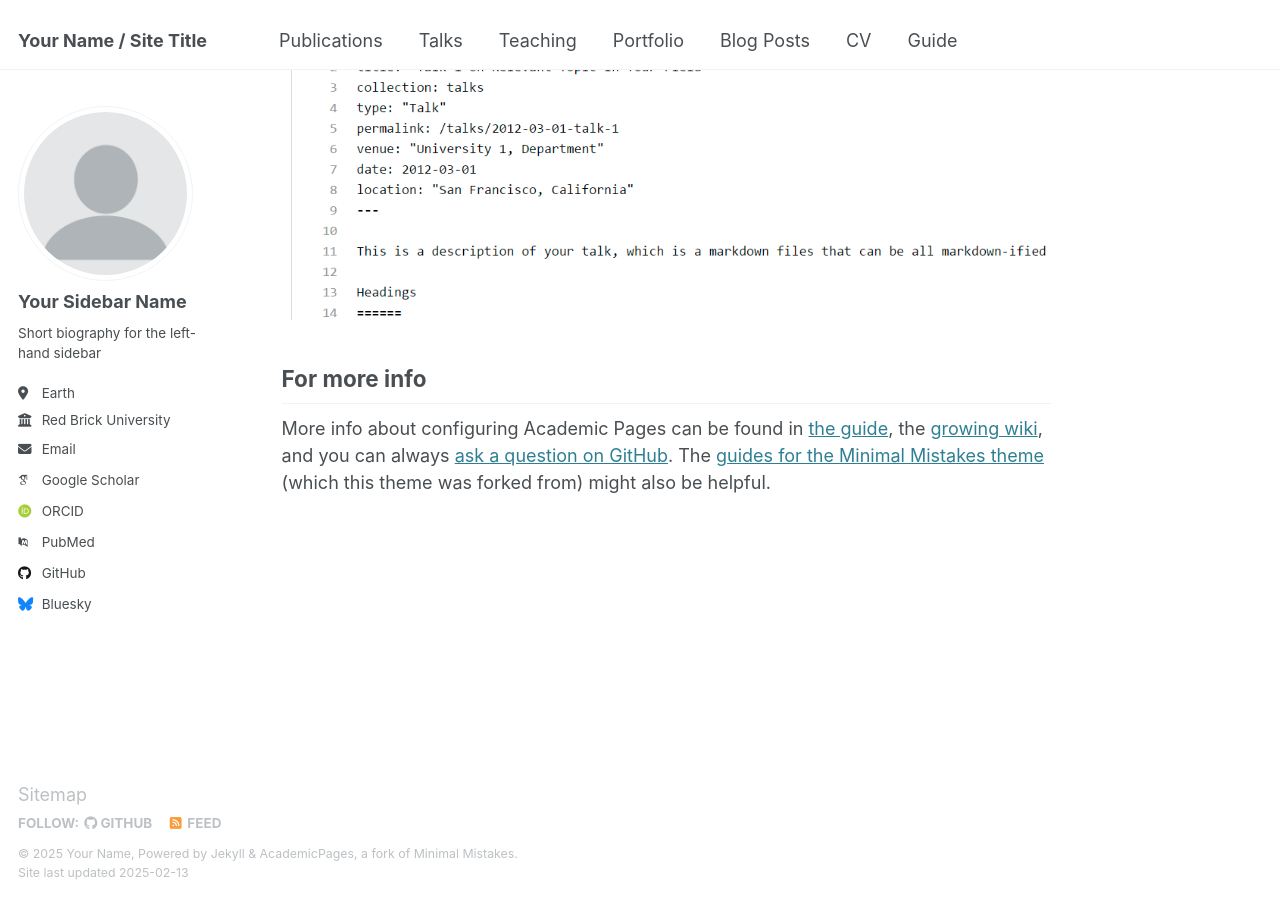
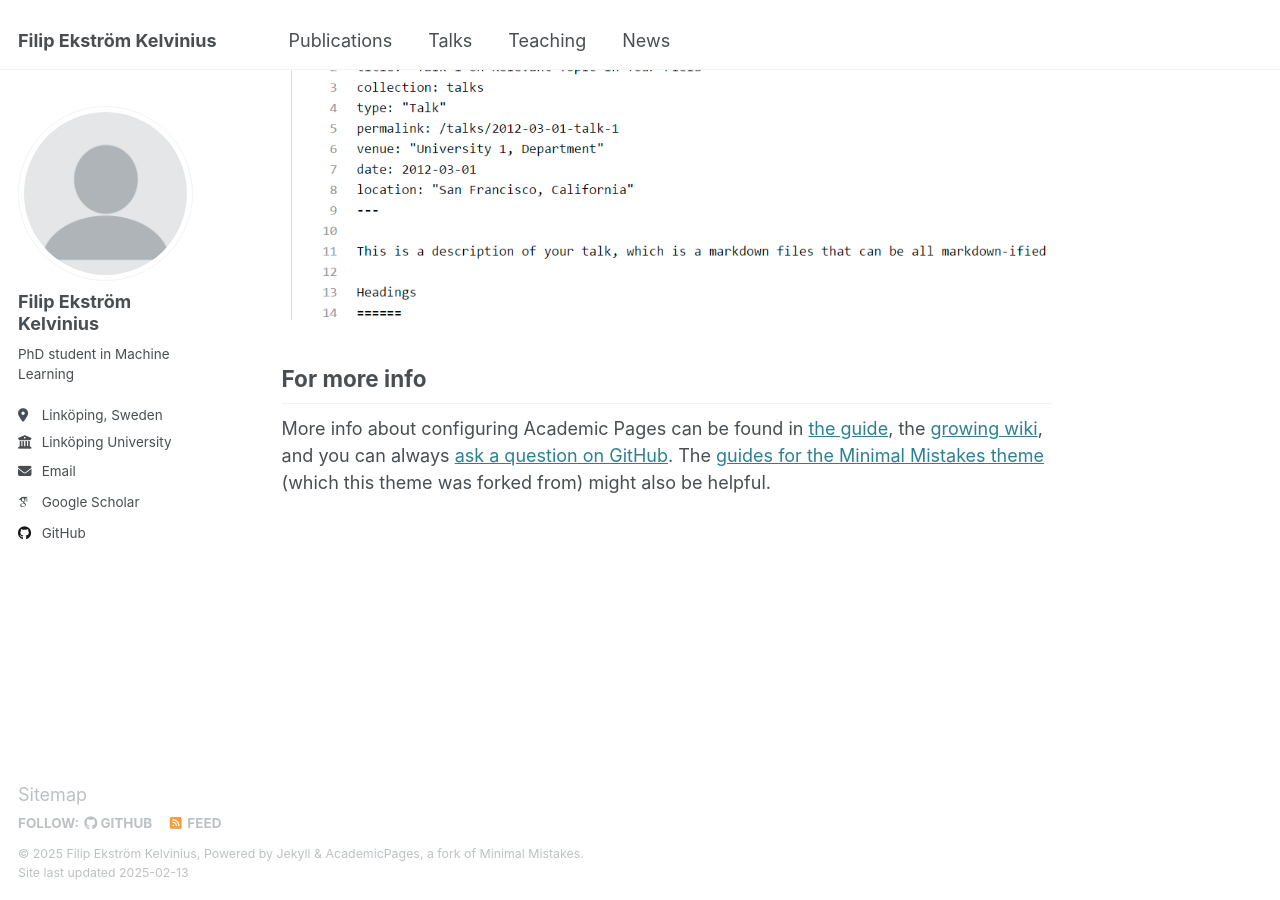
Before and after one commit to filipekstrm/filipekstrm.github.io, a Jekyll site: the page built from _pages/about.md, in a window 1280 px wide and 900 px high, scrolled down 2642 px. Built offline with Jekyll 4.4.1, drawn with Linux system fonts in a browser that asks for light colours; some web fonts are replaced.

Commit message:
site wide

```diff
--- a/_config.yml
+++ b/_config.yml
@@ -9,13 +9,13 @@
 # Basic Site Settings
 locale                   : "en-US"
 site_theme               : "default"
-title                    : "Your Name / Site Title"
+title                    : "Filip Ekström Kelvinius"
 title_separator          : "-"
-name                     : &name "Your Name"
+name                     : &name "Filip Ekström Kelvinius"
 description              : &description "personal description"
-url                      : https://academicpages.github.io # the base hostname & protocol for your site e.g. "https://[your GitHub username].github.io"
+url                      : https://filipekstrm.github.io # the base hostname & protocol for your site e.g. "https://[your GitHub username].github.io"
 baseurl                  : "" # the subpath of your site, e.g. "/blog"
-repository               : "academicpages/academicpages.github.io"
+repository               : "filipekstrm/filipekstrm.github.io"
 
 # Site Author - The following control what appear as part of the author content on the side bar.
 #               If a field is blank the icon and link will not appear, otherwise it will be shown.
@@ -23,21 +23,21 @@ repository               : "academicpages/academicpages.github.io"
 author:
   # Biographic information
   avatar           : "profile.png"
-  name             : "Your Sidebar Name"
+  name             : "Filip Ekström Kelvinius"
   pronouns         : # example: "she/her"
-  bio              : "Short biography for the left-hand sidebar"
-  location         : "Earth"
-  employer         : "Red Brick University"
+  bio              : "PhD student in Machine Learning"
+  location         : "Linköping, Sweden"
+  employer         : "Linköping University"
   uri              : # URL
-  email            : "none@example.org"
+  email            : "filip.ekstrom at liu.se"
 
   # Academic websites
   arxiv            : # URL - Update with the correct link to your profile
-  googlescholar    : "https://scholar.google.com/citations?user=PS_CX0AAAAAJ"
+  googlescholar    : "https://scholar.google.com/citations?user=L94IReoAAAAJ&hl=en"
   impactstory      : # URL
-  orcid            : "http://orcid.org/yourorcidurl"
+  orcid            : # URL
   semantic         : # URL
-  pubmed           : "https://www.ncbi.nlm.nih.gov/pubmed/?term=john+snow"
+  pubmed           : # URL
   researchgate     : # URL
   scopus           : # URL
 
@@ -45,12 +45,12 @@ author:
   bitbucket        : # Username - Update with your username on the site
   codepen          : # Username
   dribbble         : # Username
-  github           : "academicpages"
+  github           : "filipekstrm"
   kaggle           : # Username
   stackoverflow    : # User number or user number and name (i.e., use "1" or "1/jeff-atwood")
 
   # Social media
-  bluesky          : "bsky.app" # Replace this with you Bluesky username
+  bluesky          : # Username
   facebook         : # Username
   flickr           : # Username
   foursquare       : # Username
--- a/_data/navigation.yml
+++ b/_data/navigation.yml
@@ -14,14 +14,5 @@ main:
   - title: "Teaching"
     url: /teaching/
 
-  - title: "Portfolio"
-    url: /portfolio/
-
-  - title: "Blog Posts"
-    url: /year-archive/
-
-  - title: "CV"
-    url: /cv/
-
-  - title: "Guide"
-    url: /markdown/
+  - title: "News"
+    url: /news/
```
Also changed, not shown: _publications/2009-10-01-paper-title-number-1.md (renamed from __publications/2009-10-01-paper-title-number-1.md), _publications/2010-10-01-paper-title-number-2.md (renamed from __publications/2010-10-01-paper-title-number-2.md), _publications/2015-10-01-paper-title-number-3.md (renamed from __publications/2015-10-01-paper-title-number-3.md), _publications/2024-02-17-paper-title-number-4.md (renamed from __publications/2024-02-17-paper-title-number-4.md).
